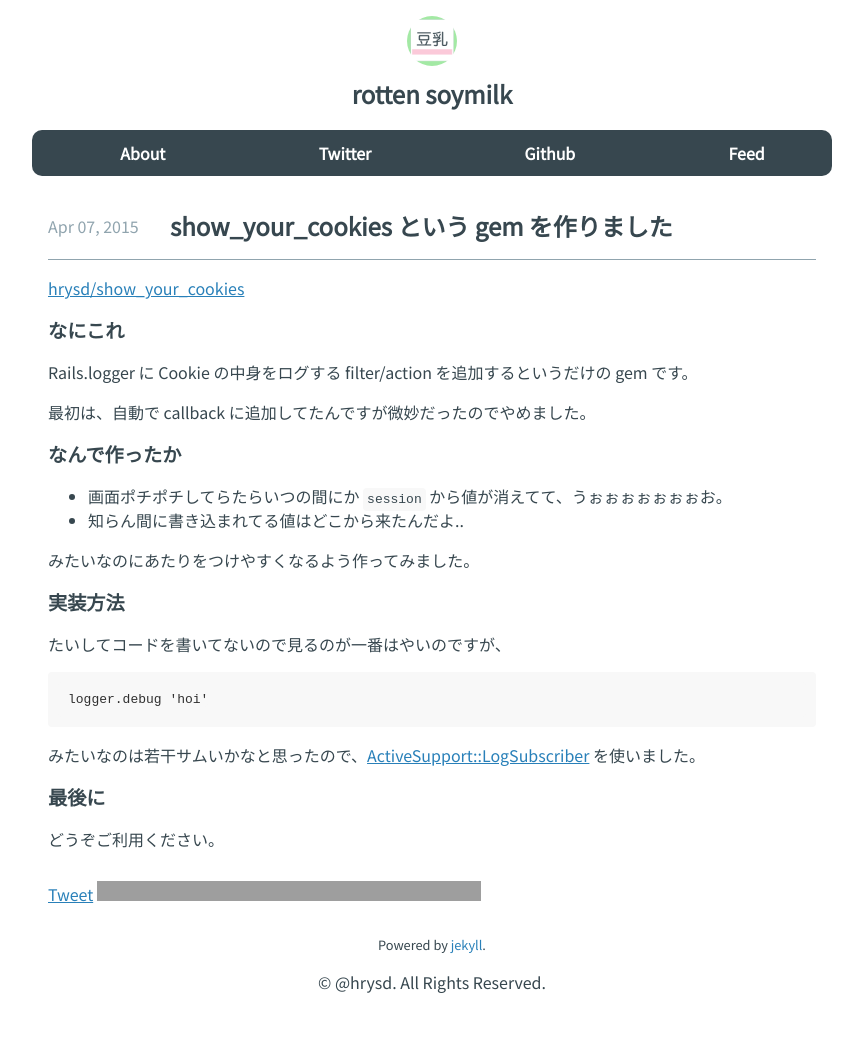
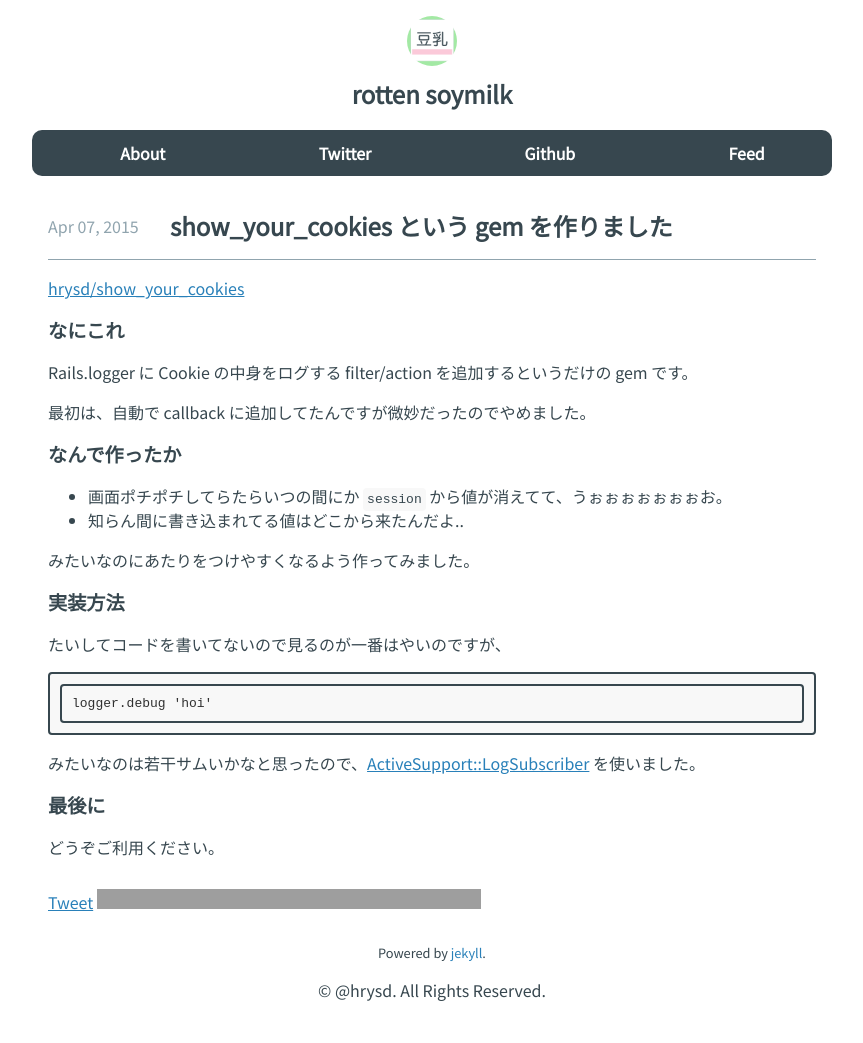
Before and after one commit to hrysd/docs.hrysd.org, a Jekyll site: the page built from _posts/2015-04-07-show_your_cookies.markdown, in a window 1280 px wide. Shown: the whole page, without its empty margins (208-1071 px from the left). Built offline with Jekyll 4.4.1, drawn with Linux system fonts in a browser that asks for light colours; some web fonts are replaced; Markdown is read by kramdown in place of the engine named in the settings; comment, search, counter and statistics services are not loaded; grey boxes are pictures that could not be loaded.

Commit message:
Update design

```diff
--- a/assets/stylesheets/application.sass
+++ b/assets/stylesheets/application.sass
@@ -44,6 +44,7 @@ code
   background-color: $code-block
 
 .highlight
+  border: 2px solid $font-color
   border-radius: 4px
   padding: 10px
   background-color: $code-block
```
